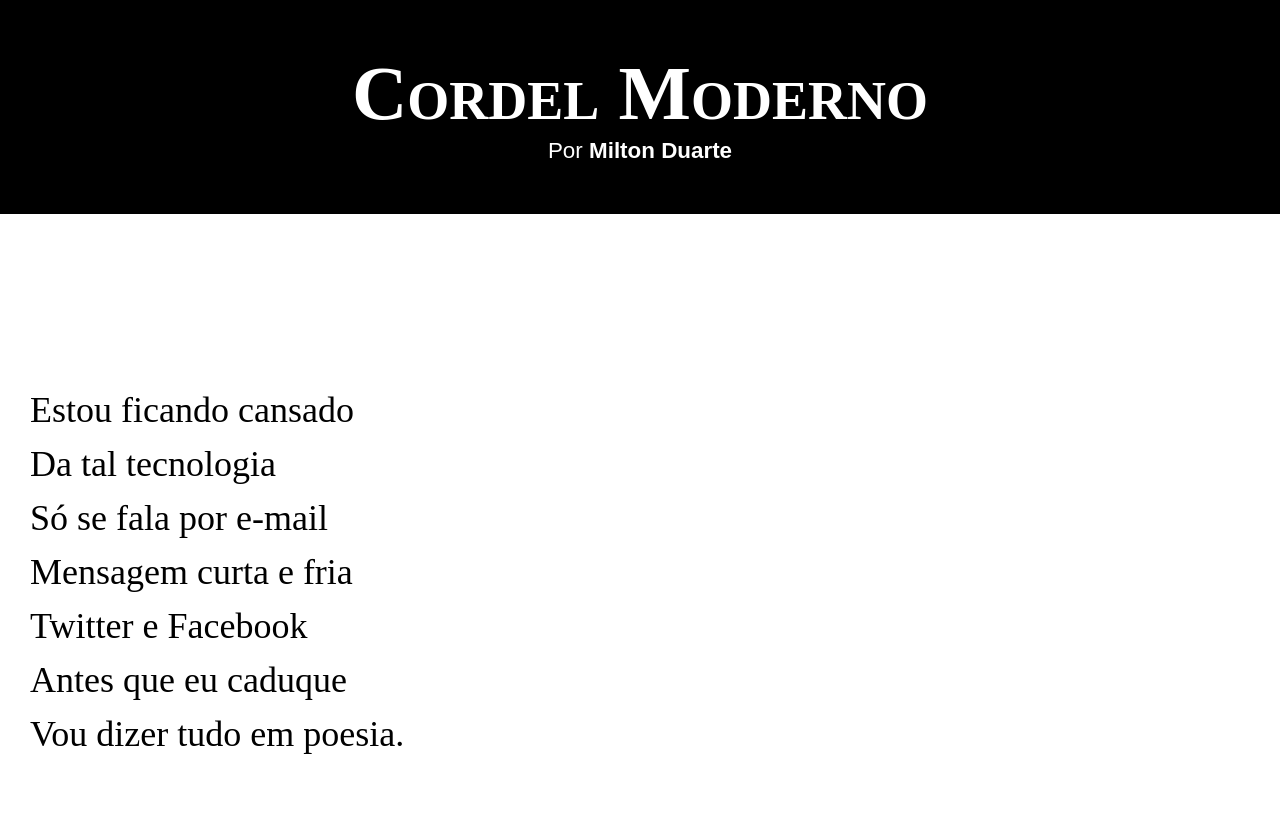
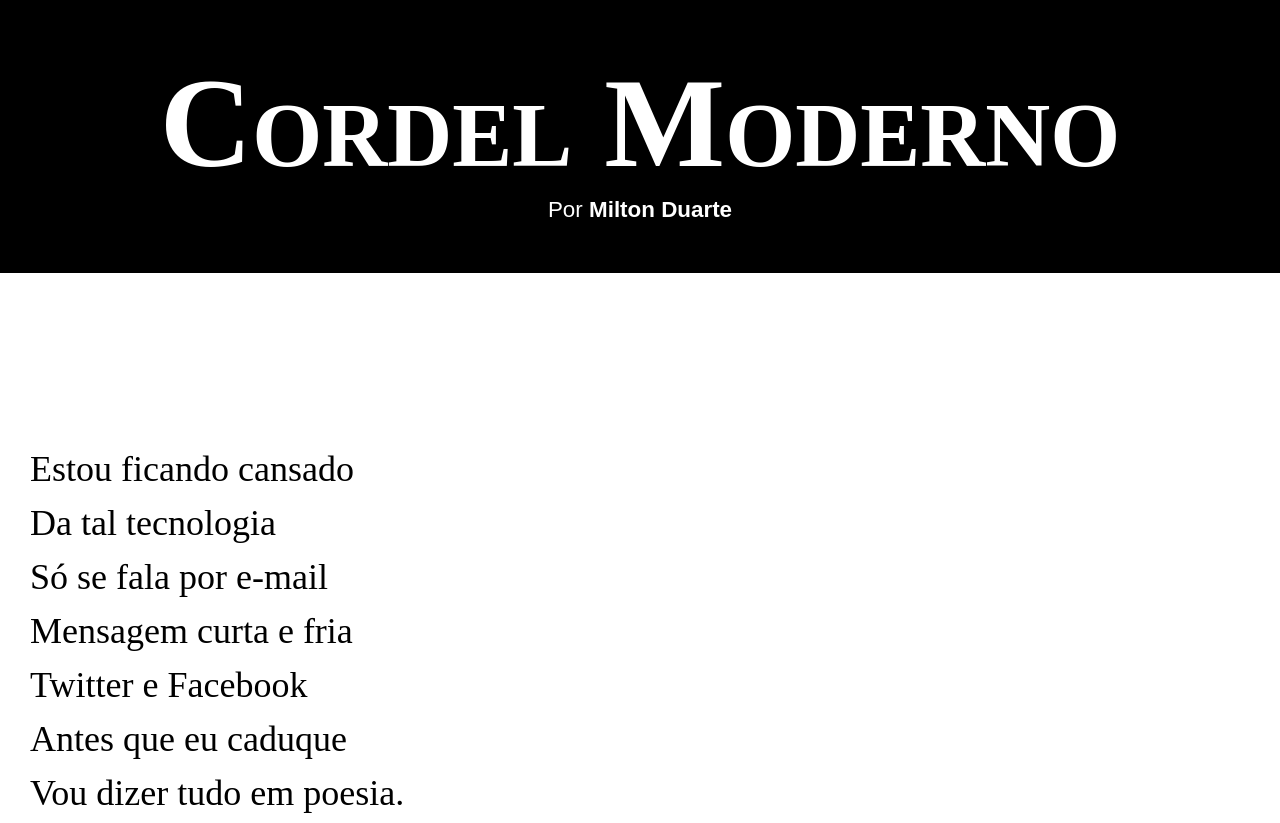
Before and after one commit to ynfleozin/projeto-cordel, a plain HTML site: page index.html in a window 1280 px wide. Shown: the top 823 px of the page. Drawn offline with Linux system fonts and the light colour scheme.

Commit message:
Update style.css

```diff
--- a/style.css
+++ b/style.css
@@ -21,7 +21,7 @@ header > h1{
     padding-top: 10px;
     font-size: 4em;
     font-variant: small-caps;
-    font-size: 6vw;
+    font-size: 10vw;
 }
 
 header > p {
```
